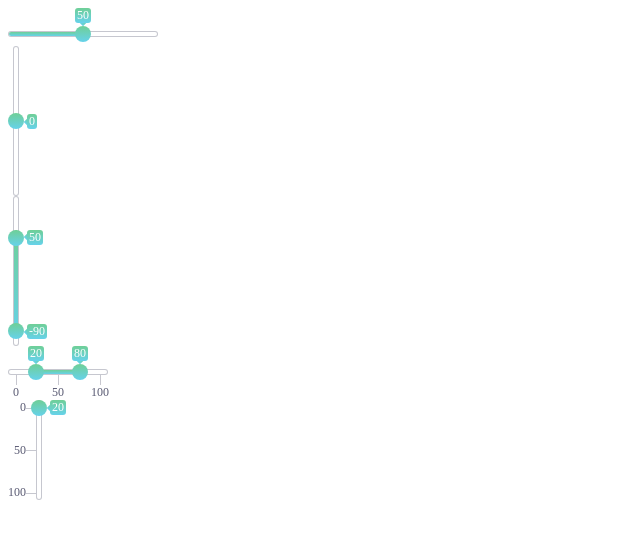
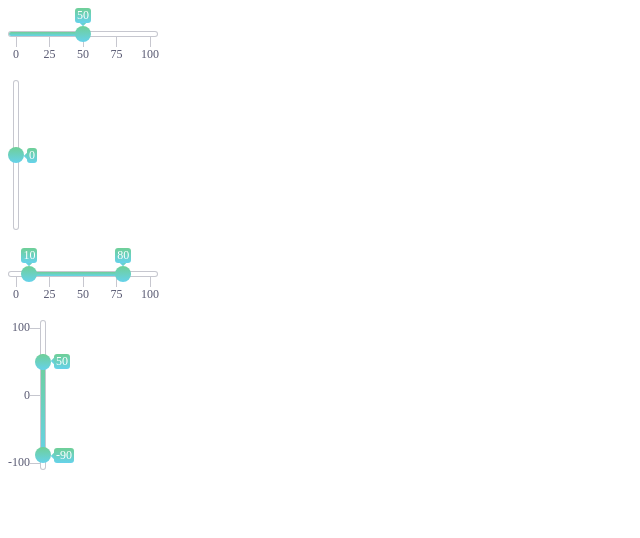
Before and after one commit to WisestKAA/FSD-front-4th-tsk, a website built with webpack: page src/index.pug in a window 1280 px wide. Shown: the whole page, without its empty margins (0-640 px from the left). Built offline with nearby package versions, Linux system fonts and the light colour scheme; what bind-decorator would draw is missing.

Commit message:
added slider for tests

```diff
--- a/src/index.pug
+++ b/src/index.pug
@@ -3,56 +3,56 @@ html
     head
     body
         .slider
-        //- br
+        br
         .slider-v
-        //- br
-        //- .slider-r
-        //- br
+        br
+        .slider-r
+        br
         .slider-rv
 
-        .sl(style="width: 100px;")
-            .simpleslider
-                .simpleslider__current-value-wrapper
-                    .simpleslider__current-value(style="left: 20%;")
-                        .simpleslider__current-value-text=20
-                        .simpleslider__current-value-arrow
-                    .simpleslider__current-value(style="right: 20%;")
-                        .simpleslider__current-value-text=80
-                        .simpleslider__current-value-arrow
-                .simpleslider__main-wrapper
-                    .simpleslider__line
-                        .simpleslider__range(style="left: 20%; width: 60%;")
-                    .simpleslider__handle-wrapper
-                        .simpleslider__handle(style="left: 20%;")
-                        .simpleslider__handle(style="right: 20%;")
-                .simpleslider__scale-wrapper
-                    .simpleslider__scale-item
-                        .simpleslider__scale-mark
-                        .simpleslider__scale-text=0
-                    .simpleslider__scale-item
-                        .simpleslider__scale-mark
-                        .simpleslider__scale-text=50
-                    .simpleslider__scale-item
-                        .simpleslider__scale-mark
-                        .simpleslider__scale-text=100
+        //- .sl(style="width: 100px;")
+        //-     .simpleslider
+        //-         .simpleslider__current-value-wrapper
+        //-             .simpleslider__current-value(style="left: 20%;")
+        //-                 .simpleslider__current-value-text=20
+        //-                 .simpleslider__current-value-arrow
+        //-             .simpleslider__current-value(style="right: 20%;")
+        //-                 .simpleslider__current-value-text=80
+        //-                 .simpleslider__current-value-arrow
+        //-         .simpleslider__main-wrapper
+        //-             .simpleslider__line
+        //-                 .simpleslider__range(style="left: 20%; width: 60%;")
+        //-             .simpleslider__handle-wrapper
+        //-                 .simpleslider__handle(style="left: 20%;")
+        //-                 .simpleslider__handle(style="right: 20%;")
+        //-         .simpleslider__scale-wrapper
+        //-             .simpleslider__scale-item
+        //-                 .simpleslider__scale-mark
+        //-                 .simpleslider__scale-text=0
+        //-             .simpleslider__scale-item
+        //-                 .simpleslider__scale-mark
+        //-                 .simpleslider__scale-text=50
+        //-             .simpleslider__scale-item
+        //-                 .simpleslider__scale-mark
+        //-                 .simpleslider__scale-text=100
 
-        .sl(style="width: min-content; height: 100px;")
-            .simpleslider.simpleslider_vertical
-                .simpleslider__current-value-wrapper.simpleslider__current-value-wrapper_vertical
-                    .simpleslider__current-value.simpleslider__current-value_vertical
-                        .simpleslider__current-value-text=20
-                        .simpleslider__current-value-arrow.simpleslider__current-value-arrow_vertical
-                .simpleslider__main-wrapper.simpleslider__main-wrapper_vertical
-                    .simpleslider__line.simpleslider__line_vertical
-                    .simpleslider__handle-wrapper.simpleslider__handle-wrapper_vertical
-                        .simpleslider__handle.simpleslider__handle_vertical
-                .simpleslider__scale-wrapper.simpleslider__scale-wrapper_vertical
-                    .simpleslider__scale-item.simpleslider__scale-item_vertical
-                        .simpleslider__scale-mark.simpleslider__scale-mark_vertical
-                        .simpleslider__scale-text=0
-                    .simpleslider__scale-item.simpleslider__scale-item_vertical
-                        .simpleslider__scale-mark.simpleslider__scale-mark_vertical
-                        .simpleslider__scale-text=50
-                    .simpleslider__scale-item.simpleslider__scale-item_vertical
-                        .simpleslider__scale-mark.simpleslider__scale-mark_vertical
-                        .simpleslider__scale-text=100
+        //- .sl(style="width: min-content; height: 100px;")
+        //-     .simpleslider.simpleslider_vertical
+        //-         .simpleslider__current-value-wrapper.simpleslider__current-value-wrapper_vertical
+        //-             .simpleslider__current-value.simpleslider__current-value_vertical
+        //-                 .simpleslider__current-value-text=20
+        //-                 .simpleslider__current-value-arrow.simpleslider__current-value-arrow_vertical
+        //-         .simpleslider__main-wrapper.simpleslider__main-wrapper_vertical
+        //-             .simpleslider__line.simpleslider__line_vertical
+        //-             .simpleslider__handle-wrapper.simpleslider__handle-wrapper_vertical
+        //-                 .simpleslider__handle.simpleslider__handle_vertical
+        //-         .simpleslider__scale-wrapper.simpleslider__scale-wrapper_vertical
+        //-             .simpleslider__scale-item.simpleslider__scale-item_vertical
+        //-                 .simpleslider__scale-mark.simpleslider__scale-mark_vertical
+        //-                 .simpleslider__scale-text=0
+        //-             .simpleslider__scale-item.simpleslider__scale-item_vertical
+        //-                 .simpleslider__scale-mark.simpleslider__scale-mark_vertical
+        //-                 .simpleslider__scale-text=50
+        //-             .simpleslider__scale-item.simpleslider__scale-item_vertical
+        //-                 .simpleslider__scale-mark.simpleslider__scale-mark_vertical
+        //-                 .simpleslider__scale-text=100
--- a/src/index.ts
+++ b/src/index.ts
@@ -5,14 +5,14 @@ $(document).ready(() => {
   const sliders = document.querySelectorAll('.slider');
 
   sliders.forEach((val => {
-    $(val).SimpleSlider({currentVal: [50,0], step: 10, isRangeLineEnabled: true});
+    $(val).SimpleSlider({currentVal: [50,0], step: 10, isRangeLineEnabled: true, isScaleEnabled: true, numberOfScaleMarks: 5});
   }));
 
   const sliderV = document.querySelector('.slider-v');
   $(sliderV).SimpleSlider({isHorizontal: false, minVal: -100});
 
   const sliderR = document.querySelector('.slider-r');
-  $(sliderR).SimpleSlider({isRange: true, currentVal: [10, 80], isRangeLineEnabled: true});
+  $(sliderR).SimpleSlider({isRange: true, currentVal: [10, 80], isRangeLineEnabled: true, isScaleEnabled: true, numberOfScaleMarks: 5});
   const sliderRV = document.querySelector('.slider-rv');
-  $(sliderRV).SimpleSlider({isRange: true, currentVal: [-90, 50], isRangeLineEnabled: true, minVal:-100, maxVal: 100, isHorizontal: false});
+  $(sliderRV).SimpleSlider({isRange: true, currentVal: [-90, 50], isRangeLineEnabled: true, minVal:-100, maxVal: 100, isHorizontal: false, isScaleEnabled: true, numberOfScaleMarks: 3});
 });
```
